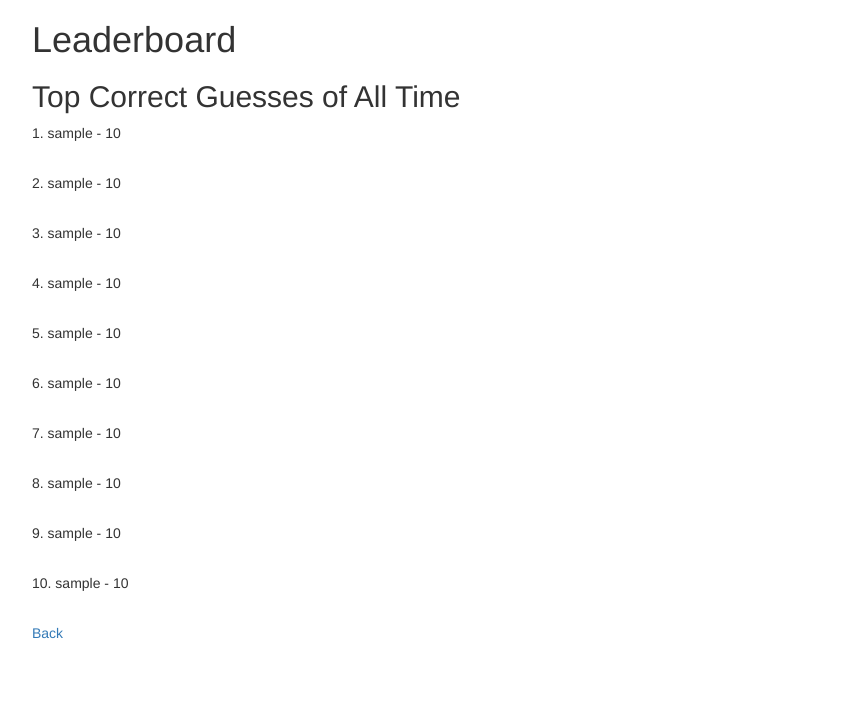
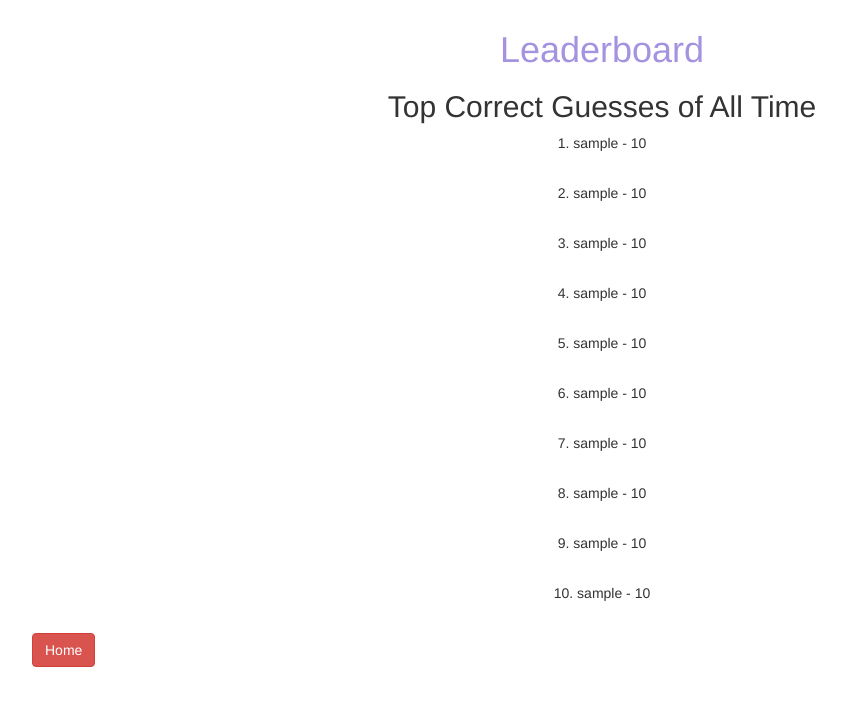
Before and after one commit to JohnHHunter/Tune-Guesser, a Flask app: page /leaderboard in a window 1280 px wide. Shown: the top 706 px of the page, without its empty margins (38-884 px from the left). Run offline with Flask 2, Linux system fonts and the light colour scheme; tables that the repository leaves empty hold one stand-in row (values such as "Sample post"); some libraries are stand-ins or nearby versions.

Commit message:
some design stuff

```diff
--- a/app/templates/create_room.html
+++ b/app/templates/create_room.html
@@ -9,5 +9,6 @@
         </div>
     </div>
 
-    <a href="{{ url_for("home") }}">Back</a><br>
+
+    <button type="button" class="btn btn-danger"><a href="{{ url_for("home") }}">Back</a><br></button>
 {% endblock %}
--- a/app/templates/home.html
+++ b/app/templates/home.html
@@ -23,7 +23,7 @@
     <br>
 
     <button type="button" class="btn btn-primary" style="margin-bottom: 2rem; margin-top: 2rem;">
-        <a style="color: white; text-decoration: none" >
+        <a style="color: white; text-decoration: none">
             <a href="{{ url_for('create_room') }}" style="color:white; text-decoration: none">
                 Create Room
             </a>
--- a/app/templates/leaderboard.html
+++ b/app/templates/leaderboard.html
@@ -2,12 +2,16 @@
 {% import 'bootstrap/wtf.html' as wtf %}
 
 {% block app_content %}
-        <h1>Leaderboard</h1>
-        <h2>Top Correct Guesses of All Time</h2>
+        <h1 style="color: #A593E0; margin-top: 3rem;" class="text-center">Leaderboard</h1>
+        <h2 class="text-center">Top Correct Guesses of All Time</h2>
 
         {% for player in top_correct_guesses %}
-            <p>{{ player }}</p><br>
+            <p class="text-center">{{ player }}</p><br>
         {% endfor %}
 
-        <a href="{{ url_for("home") }}">Back</a>
+        <button type="button" class="btn btn-danger">
+            <a style="color: white; text-decoration: none" href="{{ url_for("home") }}">
+                Home
+            </a>
+        </button>
 {% endblock %}
```
Also changed, not shown: 1 other file.
